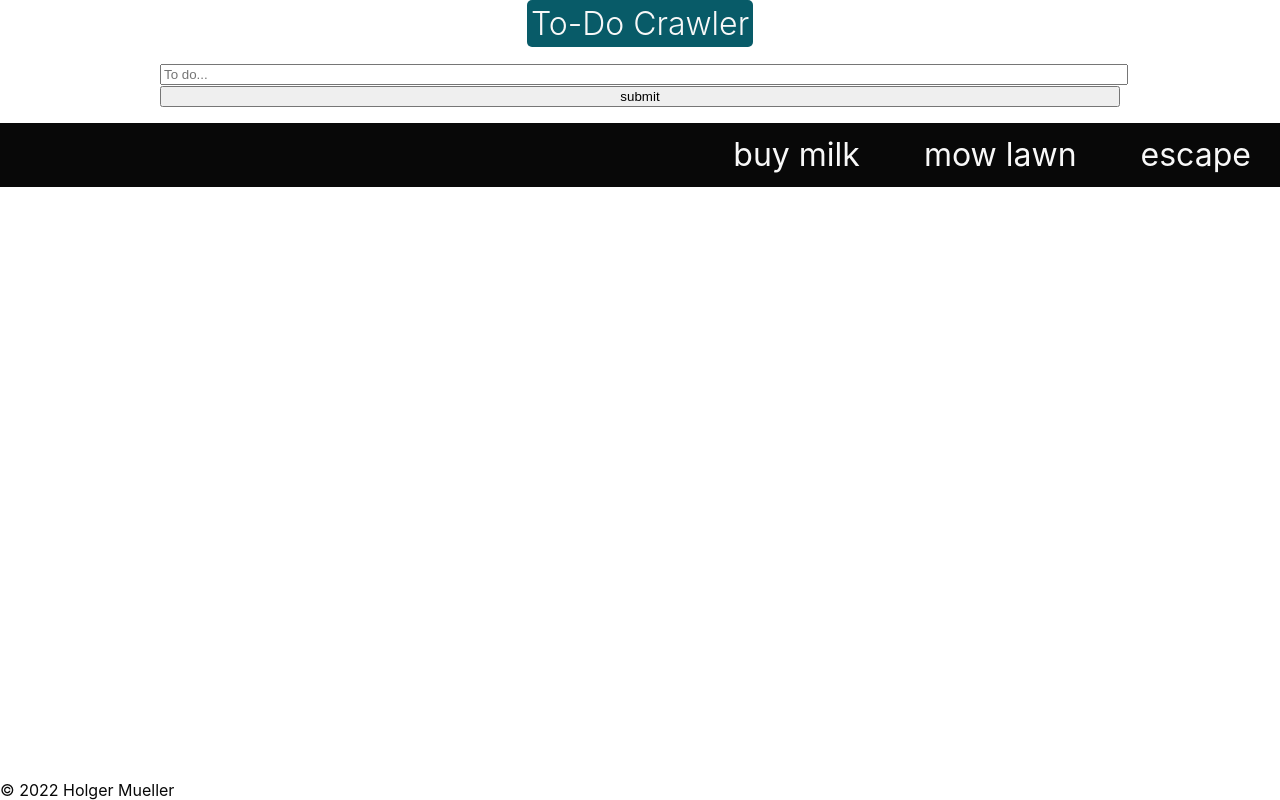
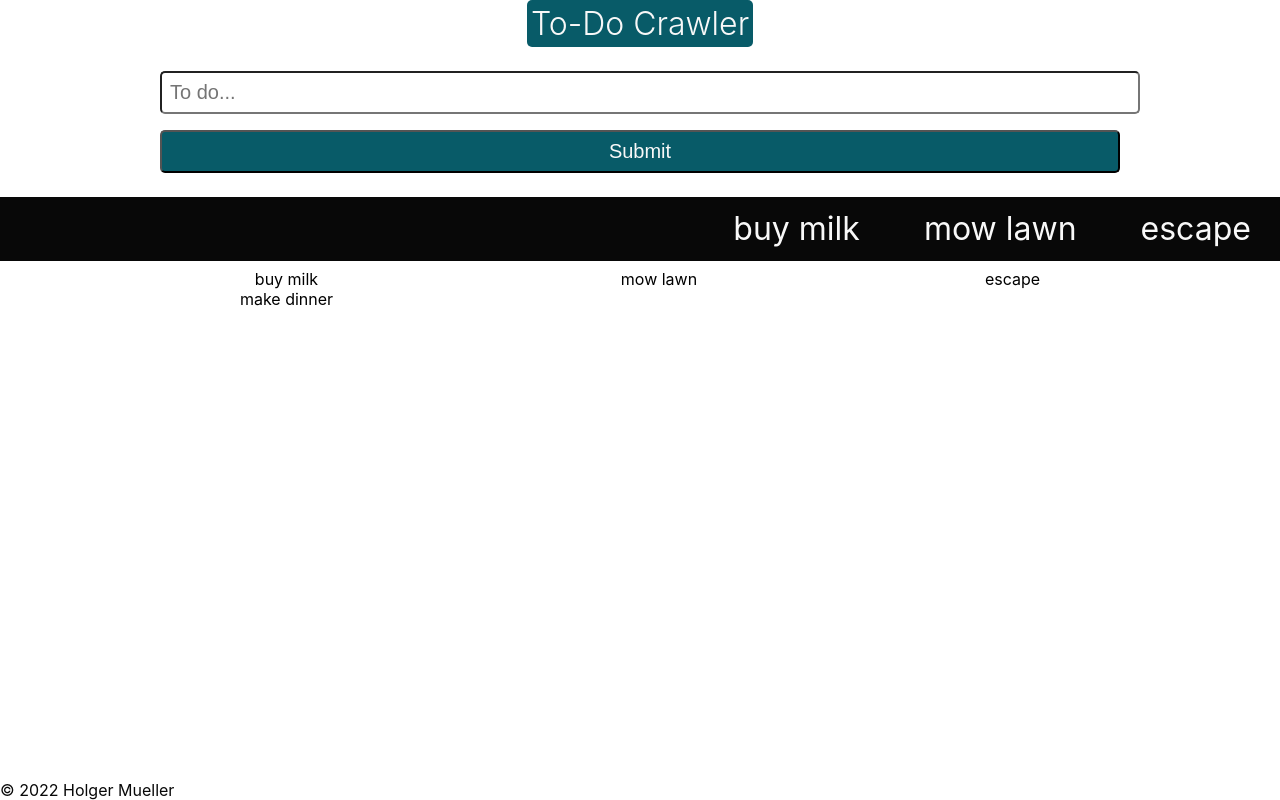
Before and after one commit to Holgermueller/todocrawl, a React (Create React App) app: page / in a window 1280 px wide. Shown: the top 800 px of the page. Built offline with nearby package versions, Linux system fonts and the light colour scheme.

Commit message:
some styling

```diff
--- a/src/App.css
+++ b/src/App.css
@@ -16,17 +16,27 @@ header {
   border-radius: 5px;
 }
 
+section {
+  height: max-content;
+}
+
 .form {
   width: 75%;
   margin: 1rem auto;
 }
 
-.input {
+.input,
+.button {
   width: 100%;
+  font-size: 1.25rem;
+  margin: 0.5rem auto;
+  border-radius: 5px;
+  padding: 8px;
 }
 
 .button {
-  width: 100%;
+  background-color: var(--main-color);
+  color: var(--white-color);
 }
 
 .crawl-feed {
@@ -35,7 +45,7 @@ header {
   font-size: 2rem;
   padding-left: 100%;
   white-space: nowrap;
-  position: absolute;
+
   overflow: hidden;
   width: 100%;
   height: 4rem;
@@ -66,6 +76,17 @@ header {
   }
 }
 
+.todo-grid {
+  width: 85%;
+  margin: 8px auto;
+  display: grid;
+  grid-template-columns: auto auto auto;
+}
+
+.todo-item {
+  text-align: center;
+}
+
 footer {
   bottom: 0;
   left: 0;
--- a/src/components/InputForm.js
+++ b/src/components/InputForm.js
@@ -3,7 +3,7 @@ export default function InputForm() {
     <section>
       <form className="form">
         <input className="input" type="text" placeholder="To do..." />
-        <input className="button" type="button" value="submit" />
+        <input className="button" type="button" value="Submit" />
       </form>
     </section>
   );
--- a/src/components/ToDos.js
+++ b/src/components/ToDos.js
@@ -1,3 +1,17 @@
+import { useSelector } from "react-redux";
+
 export default function ToDos() {
-  return <section>To Dos here</section>;
+  const { todos } = useSelector((state) => state.todos);
+
+  return (
+    <section>
+      <div className="todo-grid">
+        {todos.map((todo, i) => (
+          <div className="todo-item" key={i}>
+            {todo.name}
+          </div>
+        ))}
+      </div>
+    </section>
+  );
 }
```
